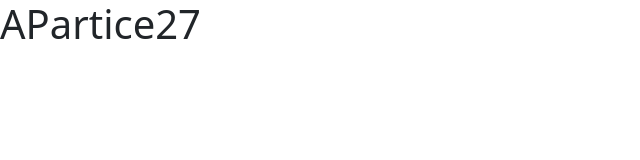
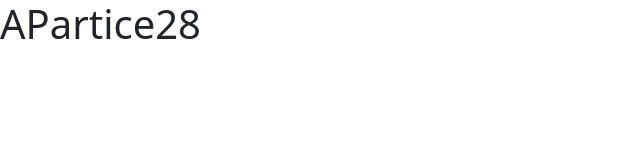
Before and after one commit to vinothsmart/react-redux-dashboard, a React (Create React App) app: page /arc/challange in a window 1280 px wide. Shown: the top 160 px of the page, without its empty margins (0-640 px from the left). Built offline with nearby package versions, Linux system fonts and the light colour scheme.

Commit message:
insert value using index

```diff
--- a/src/components/pages/ARCTutorial/JSCPratice/JSChallange.jsx
+++ b/src/components/pages/ARCTutorial/JSCPratice/JSChallange.jsx
@@ -1,7 +1,7 @@
-import APartice27 from "./partice/APartice27";
+import APartice28 from "./partice/APartice28";
 
 const JSChallange = () => {
-  return <APartice27 />;
+  return <APartice28 />;
 };
 
 export default JSChallange;
--- /dev/null
+++ b/src/components/pages/ARCTutorial/JSCPratice/partice/APartice28.jsx
@@ -0,0 +1,23 @@
+const APartice28 = () => {
+  const invoiceNumbers = [12, 45, 54, 67, 2, 56, 88];
+
+  // Index always start from 0
+  const element = 3;
+  const insertAt = 2;
+
+  const newInvoiceNumbers = [
+    ...invoiceNumbers.slice(0, insertAt),
+    element,
+    ...invoiceNumbers.slice(insertAt),
+  ];
+
+  console.log(newInvoiceNumbers);
+
+  return (
+    <>
+      <h1> APartice28</h1>
+    </>
+  );
+};
+
+export default APartice28;
```
